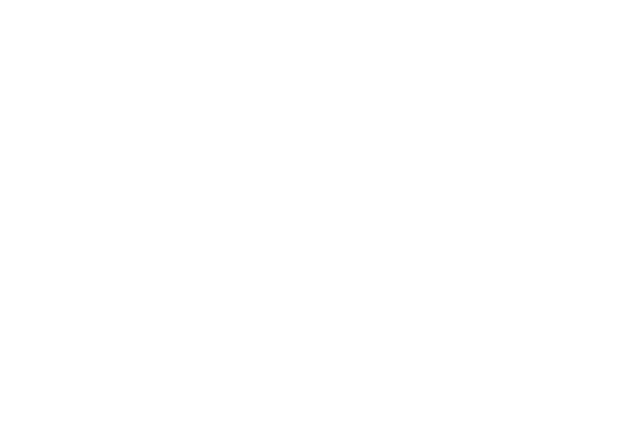
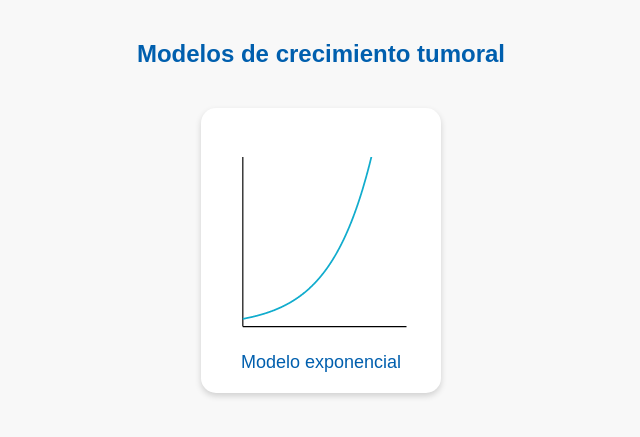
Before and after one commit to jj131204/jj131204.github.io, a plain HTML site: page crecimientoTumoral/pages/index.html in a window 1280 px wide. Shown: the whole page, without its empty margins (319-959 px from the left). Drawn offline with Linux system fonts and the light colour scheme.

Commit message:
grafico crecimiento tumoral exponencial

```diff
--- a/crecimientoTumoral/pages/index.html
+++ b/crecimientoTumoral/pages/index.html
@@ -3,9 +3,19 @@
 <head>
     <meta charset="UTF-8">
     <meta name="viewport" content="width=device-width, initial-scale=1.0">
+    <link rel="stylesheet" href="../styles/globalStyles.css">
+    <link rel="stylesheet" href="../styles/index.css">
     <title>Crecimiento tumoral</title>
 </head>
 <body>
-
+    <section class="containerCardModels">
+        <h1 class="titleSection">Modelos de crecimiento tumoral</h1>
+        <div class="containerCards">
+            <a href="/crecimientoTumoral/pages/exponentialModels.html" class="cards generalShadow  borderRadius">
+                <img src="../images/70e66e7e541df37b4e8d8c5fd66088945c439426.svg" alt="">
+                <p>Modelo exponencial</p>
+            </a>
+        </div>
+    </section>
 </body>
 </html>
--- a/crecimientoTumoral/styles/globalStyles.css
+++ b/crecimientoTumoral/styles/globalStyles.css
@@ -46,3 +46,8 @@ body{
     background-color: #F8F8F8;
     background-size: auto 100vh;
 }
+
+.titleSection{
+    text-align: center;
+    color: var(--blue1);
+}
--- /dev/null
+++ b/crecimientoTumoral/styles/index.css
@@ -0,0 +1,32 @@
+.containerCardModels{
+    padding: 40px 5%;
+}
+
+.containerCards{
+    width: 100%;
+    display: flex;
+    justify-content: center;
+    column-gap: 20px;
+    row-gap: 20px;
+    margin-top: 40px;
+}
+
+.cards{
+    width: max-content;
+    padding: 20px;
+    display: flex;
+    flex-direction: column;
+    align-items: center;
+    row-gap: 10px;
+    background-color: var(--white);
+    img{
+        width: 100%;
+        max-width: 200px;
+    }
+
+    p{
+        font-size: 18px;
+        color: var(--blue1);
+        text-align: center;
+    }
+}
```
Also changed, not shown: crecimientoTumoral/images/70e66e7e541df37b4e8d8c5fd66088945c439426.svg (added).
